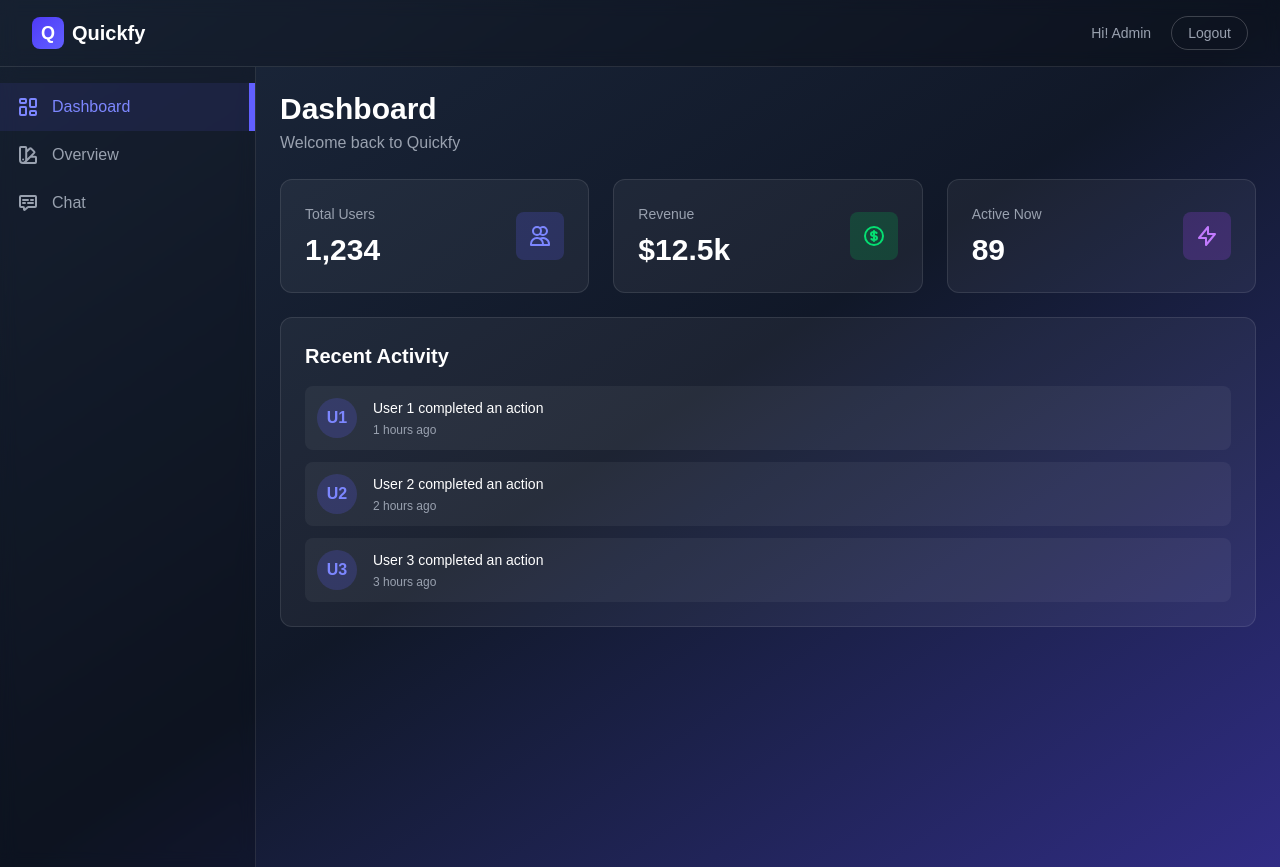
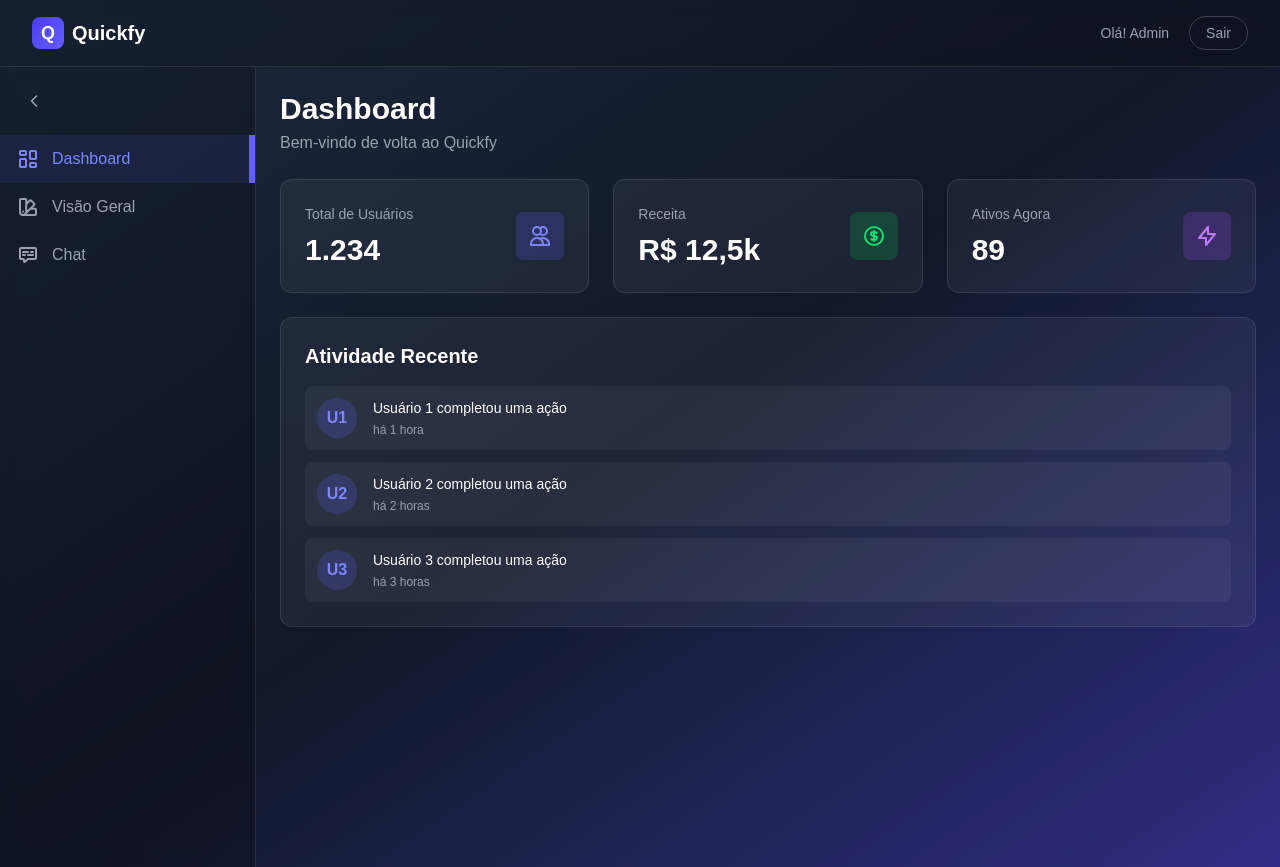
Before and after one commit to ygorgabrielbml/Quickfy, a Next.js app: page /dashboard in a window 1280 px wide. Built offline with nearby package versions, Linux system fonts and the light colour scheme; no server answers.

Commit message:
refactor: border box and other styles

```diff
--- a/src/app/components/AuthInput.tsx
+++ b/src/app/components/AuthInput.tsx
@@ -13,7 +13,7 @@ export function Input({
   ...rest
 }: InputProps) {
   return (
-    <div className="flex items-center w-full bg-white/5 ring-2 ring-white/10 focus-within:ring-indigo-500/60 h-12 rounded-full overflow-hidden pl-6 gap-2 transition-all relative">
+    <div className="flex items-center w-full bg-white/5 ring-2 ring-white/10 focus-within:ring-indigo-500/60 h-12 rounded-lg overflow-hidden pl-6 gap-2 transition-all relative">
       {icon}
       <input
         type={type}
--- a/src/app/dashboard/components/Navbar.tsx
+++ b/src/app/dashboard/components/Navbar.tsx
@@ -12,12 +12,12 @@ export function Navbar() {
         <span className="text-white text-xl font-semibold">Quickfy</span>
       </div>
       <div className="flex items-center gap-5 text-gray-400">
-        <p className="text-sm">Hi! Admin</p>
+        <p className="text-sm">Olá! Admin</p>
         <button
           onClick={() => logout()}
           className="border border-white/20 rounded-full text-sm px-4 py-1.5 hover:bg-white/5 transition-colors cursor-pointer"
         >
-          Logout
+          Sair
         </button>
       </div>
     </div>
--- a/src/app/dashboard/components/Sidebar.tsx
+++ b/src/app/dashboard/components/Sidebar.tsx
@@ -1,6 +1,7 @@
 "use client"
 
 import { usePathname } from 'next/navigation';
+import { useState } from 'react';
 
 const dashboardIcon = (
   <svg className="w-6 h-6" xmlns="http://www.w3.org/2000/svg" width="24" height="24" fill="none" viewBox="0 0 24 24">
@@ -22,15 +23,24 @@ const chatIcon = (
 
 const sidebarLinks = [
   { name: "Dashboard", path: "/dashboard", icon: dashboardIcon },
-  { name: "Overview", path: "/dashboard/overview", icon: overviewIcon },
+  { name: "Visão Geral", path: "/dashboard/overview", icon: overviewIcon },
   { name: "Chat", path: "/dashboard/chat", icon: chatIcon },
 ];
 
 export function Sidebar() {
   const pathname = usePathname();
+  const [isCollapsed, setIsCollapsed] = useState(false);
 
   return (
-    <div className="md:w-64 w-16 border-r border-white/10 min-h-screen pt-4 flex flex-col bg-black/20 backdrop-blur-sm">
+    <div className={`border-r border-white/10 min-h-screen pt-4 flex flex-col bg-black/20 backdrop-blur-sm transition-all duration-300 ${isCollapsed ? 'w-16' : 'w-64'}`}>
+      <button
+        onClick={() => setIsCollapsed(!isCollapsed)}
+        className="mx-4 mb-4 p-2 hover:bg-white/5 rounded-lg transition-colors text-gray-400 hover:text-white"
+      >
+        <svg xmlns="http://www.w3.org/2000/svg" width="20" height="20" viewBox="0 0 24 24" fill="none" stroke="currentColor" strokeWidth="2" strokeLinecap="round" strokeLinejoin="round" className={`transition-transform ${isCollapsed ? 'rotate-180' : ''}`}>
+          <path d="m15 18-6-6 6-6"/>
+        </svg>
+      </button>
       {sidebarLinks.map((item, index) => (
         <a
           href={item.path}
@@ -42,7 +52,7 @@ export function Sidebar() {
           }`}
         >
           {item.icon}
-          <p className="md:block hidden">{item.name}</p>
+          <p className={`${isCollapsed ? 'hidden' : 'block'}`}>{item.name}</p>
         </a>
       ))}
     </div>
--- a/src/app/dashboard/page.tsx
+++ b/src/app/dashboard/page.tsx
@@ -3,15 +3,15 @@ export default function DashboardPage() {
     <div className="space-y-6">
       <div>
         <h1 className="text-3xl font-semibold text-white">Dashboard</h1>
-        <p className="text-gray-400 mt-1">Welcome back to Quickfy</p>
+        <p className="text-gray-400 mt-1">Bem-vindo de volta ao Quickfy</p>
       </div>
 
       <div className="grid grid-cols-1 md:grid-cols-3 gap-6">
         <div className="bg-white/5 border border-white/10 rounded-xl p-6 hover:bg-white/10 transition-colors">
           <div className="flex items-center justify-between">
             <div>
-              <p className="text-gray-400 text-sm">Total Users</p>
-              <p className="text-white text-3xl font-semibold mt-2">1,234</p>
+              <p className="text-gray-400 text-sm">Total de Usuários</p>
+              <p className="text-white text-3xl font-semibold mt-2">1.234</p>
             </div>
             <div className="w-12 h-12 bg-indigo-500/20 rounded-lg flex items-center justify-center">
               <svg className="w-6 h-6 text-indigo-400" xmlns="http://www.w3.org/2000/svg" fill="none" viewBox="0 0 24 24" stroke="currentColor">
@@ -24,8 +24,8 @@ export default function DashboardPage() {
         <div className="bg-white/5 border border-white/10 rounded-xl p-6 hover:bg-white/10 transition-colors">
           <div className="flex items-center justify-between">
             <div>
-              <p className="text-gray-400 text-sm">Revenue</p>
-              <p className="text-white text-3xl font-semibold mt-2">$12.5k</p>
+              <p className="text-gray-400 text-sm">Receita</p>
+              <p className="text-white text-3xl font-semibold mt-2">R$ 12,5k</p>
             </div>
             <div className="w-12 h-12 bg-green-500/20 rounded-lg flex items-center justify-center">
               <svg className="w-6 h-6 text-green-400" xmlns="http://www.w3.org/2000/svg" fill="none" viewBox="0 0 24 24" stroke="currentColor">
@@ -38,7 +38,7 @@ export default function DashboardPage() {
         <div className="bg-white/5 border border-white/10 rounded-xl p-6 hover:bg-white/10 transition-colors">
           <div className="flex items-center justify-between">
             <div>
-              <p className="text-gray-400 text-sm">Active Now</p>
+              <p className="text-gray-400 text-sm">Ativos Agora</p>
               <p className="text-white text-3xl font-semibold mt-2">89</p>
             </div>
             <div className="w-12 h-12 bg-purple-500/20 rounded-lg flex items-center justify-center">
@@ -51,7 +51,7 @@ export default function DashboardPage() {
       </div>
 
       <div className="bg-white/5 border border-white/10 rounded-xl p-6">
-        <h2 className="text-xl font-semibold text-white mb-4">Recent Activity</h2>
+        <h2 className="text-xl font-semibold text-white mb-4">Atividade Recente</h2>
         <div className="space-y-3">
           {[1, 2, 3].map((i) => (
             <div key={i} className="flex items-center gap-4 p-3 bg-white/5 rounded-lg hover:bg-white/10 transition-colors">
@@ -59,8 +59,8 @@ export default function DashboardPage() {
                 <span className="text-indigo-400 font-semibold">U{i}</span>
               </div>
               <div className="flex-1">
-                <p className="text-white text-sm">User {i} completed an action</p>
-                <p className="text-gray-400 text-xs mt-1">{i} hours ago</p>
+                <p className="text-white text-sm">Usuário {i} completou uma ação</p>
+                <p className="text-gray-400 text-xs mt-1">há {i} hora{i > 1 ? 's' : ''}</p>
               </div>
             </div>
           ))}
--- a/src/app/login/components/LoginForm.tsx
+++ b/src/app/login/components/LoginForm.tsx
@@ -21,9 +21,9 @@ export function LoginForm() {
   useFormErrors(state);
 
   return (
-    <form action={loginAction} className="w-full sm:w-87.5 text-center bg-white/6 border border-white/10 rounded-2xl px-8">
-      <h1 className="text-white text-3xl mt-10 font-medium">Login</h1>
-      <p className="text-gray-400 text-sm mt-2">Please sign in to continue</p>
+    <form action={loginAction} className="w-full sm:w-87.5 text-center bg-white/6 border border-white/10 rounded-xl px-8">
+      <h1 className="text-white text-3xl mt-10 font-medium">Entrar</h1>
+      <p className="text-gray-400 text-sm mt-2">Faça login para continuar</p>
 
       <div className="mt-6">
         <Input
@@ -39,7 +39,7 @@ export function LoginForm() {
         <Input
           name="password"
           type={showPassword ? "text" : "password"}
-          placeholder="Password"
+          placeholder="Senha"
           icon={<LockIcon />}
           rightElement={
             <PasswordToggle
@@ -57,14 +57,14 @@ export function LoginForm() {
           onChange={(e) => setRememberMe(e.target.checked)}
         />
         <button type="button" className="text-sm text-indigo-400 hover:underline cursor-pointer">
-          Forget password?
+          Esqueceu a senha?
         </button>
       </div>
       <SubmitButton />
 
       <p className="text-gray-400 text-sm mt-3 mb-11">
-        Don't have an account?
-        <a href="/register" className="text-indigo-400 hover:underline ml-1">click here</a>
+        Não tem uma conta?
+        <a href="/register" className="text-indigo-400 hover:underline ml-1">clique aqui</a>
       </p>
     </form>
   );
```
Also changed, not shown: src/app/register/components/RegisterForm.tsx (+12 -12 lines).
